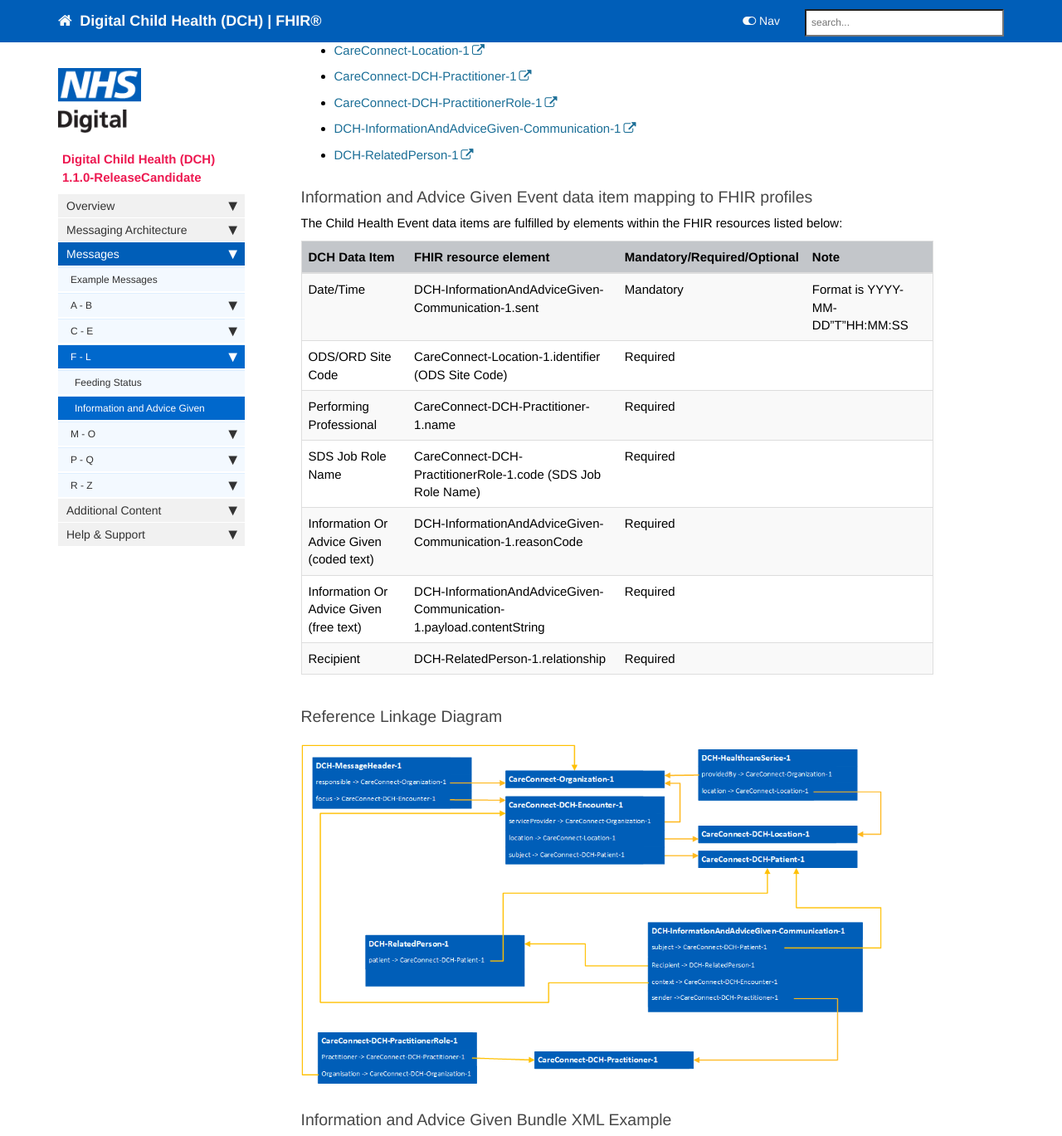
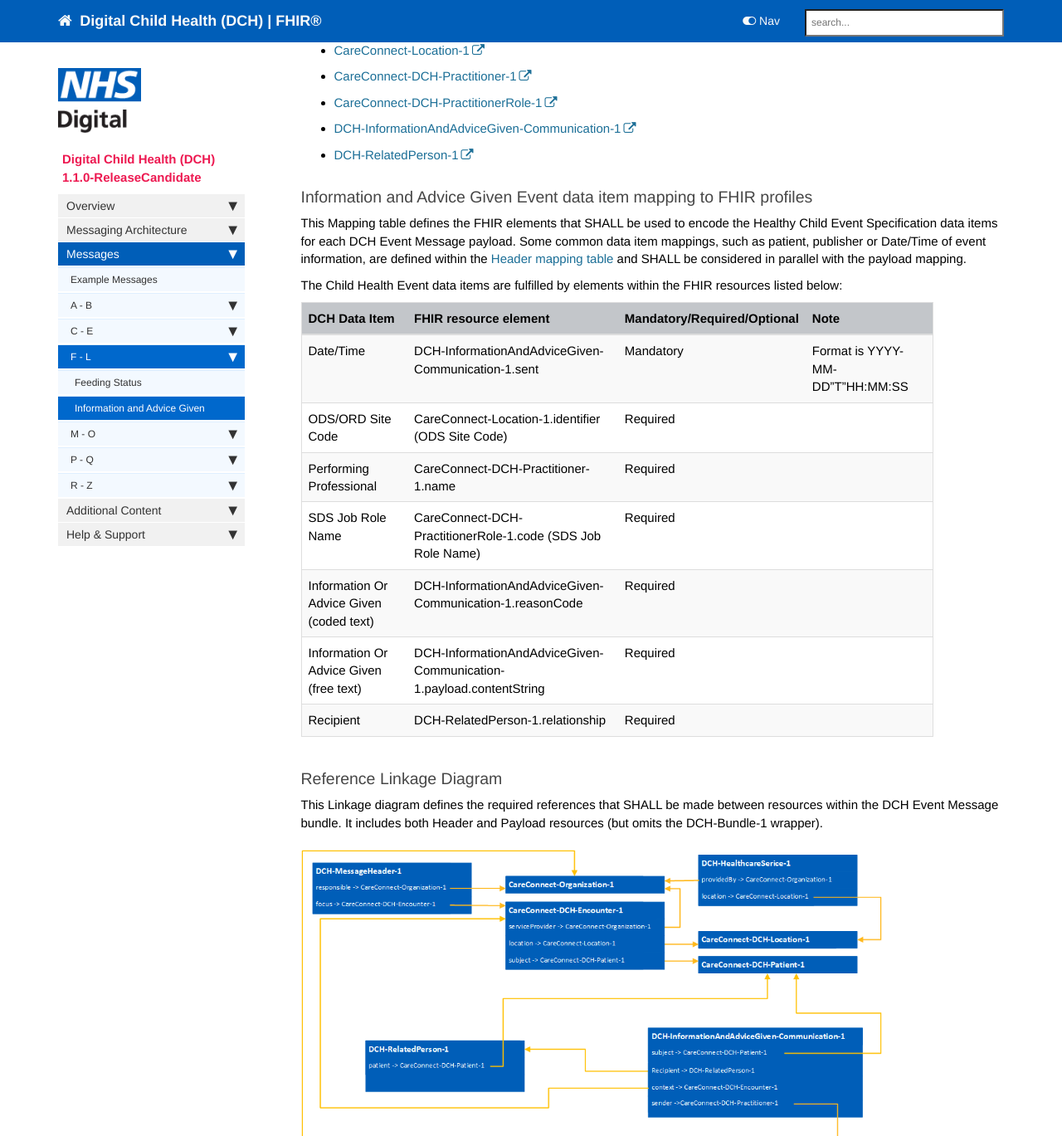
Before and after one commit to nhsconnect/Digital-Child-Health-STU3, a Jekyll site: the page built from pages/explore/explore_information_and_advice_given.md, in a window 1280 px wide and 1400 px high, scrolled down 429 px, cut to the strip 0-1369 px from the top of the window. Shown: the whole strip at 83% size. Built offline with Jekyll 4.4.1, drawn with Linux system fonts in a browser that asks for light colours; nearby versions of some CDN libraries; comment, search, counter and statistics services are not loaded.

Commit message:
Rubrics for IandA page

```diff
--- a/pages/explore/explore_information_and_advice_given.md
+++ b/pages/explore/explore_information_and_advice_given.md
@@ -24,6 +24,9 @@ The following FHIR profiles are used to form the Information and Advice Given Ev
 
 ### Information and Advice Given Event data item mapping to FHIR profiles ###
 
+This Mapping table defines the FHIR elements that SHALL be used to encode the Healthy Child Event Specification data items for each DCH Event Message payload.
+Some common data item mappings, such as patient, publisher or Date/Time of event information, are defined within the [Header mapping table](../explore_event_header_design.html) and SHALL be considered in parallel with the payload mapping.
+
 The Child Health Event data items are fulfilled by elements within the FHIR resources listed below:
 
 | DCH Data Item               | FHIR resource element                                               | Mandatory/Required/Optional | Note                    |
@@ -38,6 +41,8 @@ The Child Health Event data items are fulfilled by elements within the FHIR reso
 
 ### Reference Linkage Diagram ###
 
+This Linkage diagram defines the required references that SHALL be made between resources within the DCH Event Message bundle. It includes both Header and Payload resources (but omits the DCH-Bundle-1 wrapper).
+
 <img src="images/explore/InformationAndAdviceGiven.png">
 
 ### Information and Advice Given Bundle XML Example ###
```
